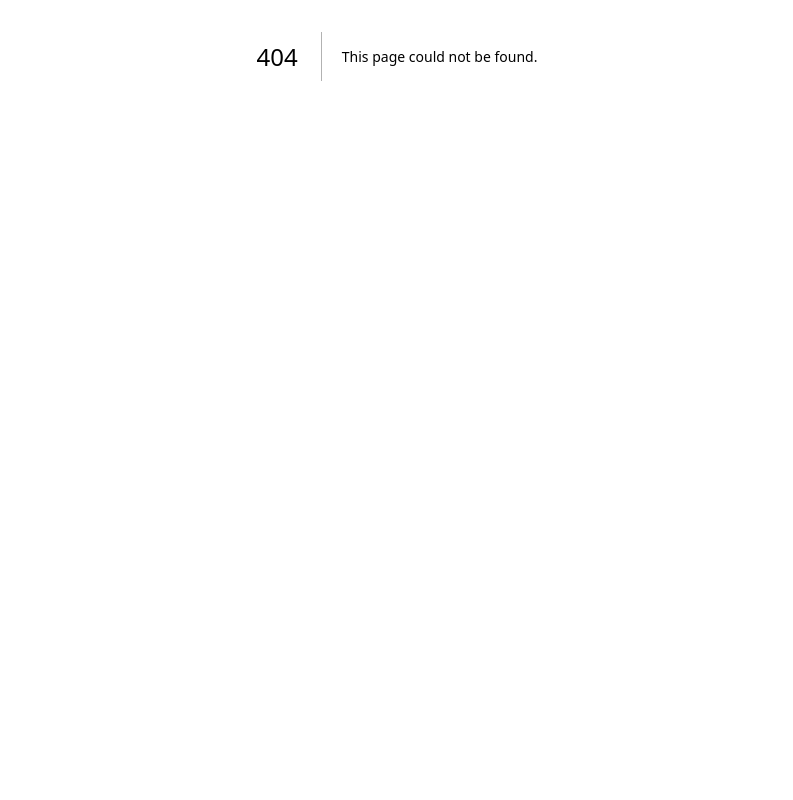
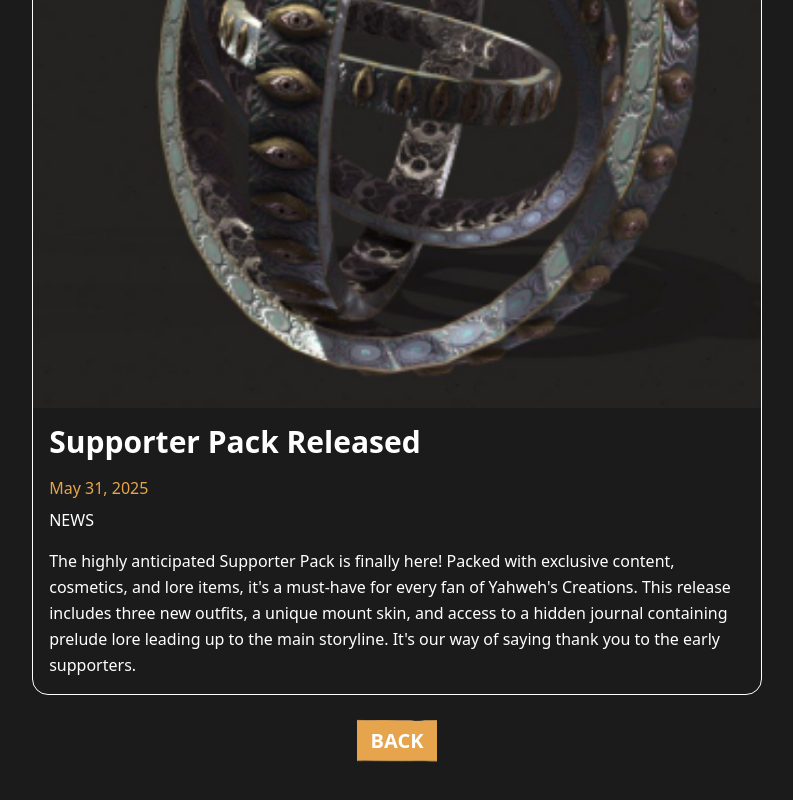
Before and after one commit to Endorze/Yahwehs-Creations, a Next.js app: page /fullnews/1 in a window 1280 px wide. Before the commit this address had no page. Shown: the part 424-1224 px from the top of the page, without its empty margins (243-1036 px from the left). Before the commit the page ends 880 px from the top, so only its background shows below. Built offline with nearby package versions, Linux system fonts and the light colour scheme.

Commit message:
created RecentNews and FullNews components

```diff
--- a/src/app/components/017-RecentNews/index.tsx
+++ b/src/app/components/017-RecentNews/index.tsx
@@ -1,8 +1,12 @@
+"use client"
+
+import { useState } from "react"
 import { newsItems } from "@/data/news"
-import Button from "../Button"
+import H2Title from "../H2Title/H2Title"
+import Link from "next/link"
 
 interface NewsProp {
-    id?: number
+    id: number
     title: string
     type: string
     date: string
@@ -15,22 +19,52 @@ interface ImageProp {
     text: string
 }
 
+interface ButtonProps {
+    text: string
+    href?: string
+    onClick?: () => void
+}
+
+const Button = ({ text, href, onClick }: ButtonProps) => {
+    if (href) {
+        return (
+            <a href={href} className="bg-[#e6a54c] px-6 py-2 rounded uppercase cursor-pointer hover:opacity-80 transition"> {text}
+            </a>
+        )
+    }
+
+    return (
+        <button onClick={onClick}
+            className="bg-[#e6a54c] px-6 py-2 rounded uppercase cursor-pointer hover:opacity-80 transition">
+            {text}
+        </button>
+    )
+}
+
+const ImagesData = ({ image, text }: ImageProp) => {
+    return (
+        <img src={image} alt={text} width="20%" height="auto" className="rounded-2xl" />
+    )
+}
+
 const RecentNews = () => {
     const News: NewsProp[] = newsItems
+    const [visibleCount, setVisibleCount] = useState(3)
 
-    const ImagesData = ({ image, text }: ImageProp) => {
-        return (
-            <img src={image} alt={text} width="20%" height="auto" />
-        )
+    const loadMore = () => {
+        setVisibleCount((prev) => prev + 6) // show 6 more on each click
     }
+
     return (
         <div className="bg-[#1B1B1B] text-white">
             <div className="mr-[48px] ml-[48px]">
-                <h1 className="border-b p-4 text-2xl uppercase">Recent News</h1>
+                <div className="border-b p-4 uppercase">
+                    <H2Title text="Recent News" size="24px" />
+                </div>
 
-                <div className="flex flex-col gap-4 ">
-                    {News.slice(0, 3).map((item: NewsProp, index) => (
-                        <div key={index} className="group flex flex-row items-start p-8 border-b gap-[48px] transition-all duration-300 ease-in-out hover:pl-12 hover:bg-[#808080] cursor-pointer">
+                <div className="flex flex-col gap-4">
+                    {News.slice(0, visibleCount).map((item: NewsProp, index) => (
+                        <Link href={`/fullnews/${item.id}`} key={index} className="group flex flex-row items-start p-8 border-b gap-[48px] transition-all duration-300 ease-in-out hover:pl-12 hover:bg-[#808080] cursor-pointer">
                             <ImagesData image={item.image} text={item.type} />
 
                             <div className="flex flex-col mt-8 gap-2">
@@ -38,16 +72,22 @@ const RecentNews = () => {
                                 <div className="text-sm">{item.type}</div>
                                 <div className="text-sm text-[#e6a54c]">{item.date}</div>
                             </div>
-                        </div>
+                        </Link>
                     ))}
                 </div>
+            </div>
 
-            </div>
-            <div className="flex items-center justify-center p-6 pb-16 uppercase"><Button text="load more news" href={""} /></div>
+            {visibleCount < News.length && (
+                <div className="flex items-center justify-center p-6 pb-16 uppercase">
+                    <Button text="Load More News" onClick={loadMore} />
+                </div>
+            )}
+
             <div className="flex items-center justify-center w-full -mt-10 p-[3px]">
                 <img src="/images/effects/gradientline.png" alt="Gradient Line" />
             </div>
         </div>
     )
 }
+
 export default RecentNews
--- /dev/null
+++ b/src/app/fullnews/[news]/page.tsx
@@ -0,0 +1,33 @@
+import { newsItems } from "@/data/news"
+import Button from "@/app/components/Button"
+
+interface PageProps {
+    params: { news: string }
+}
+
+const NewsDetail = async ({ params }: PageProps) => {
+    const newsId = parseInt(params.news)
+    const newsData = newsItems.find(item => item.id === newsId)
+
+    return (
+        <div className="bg-[#1B1B1B] text-white min-h-screen p-8 flex flex-col justify-center items-center">
+            {newsData ?
+                <div className="border rounded-b-2xl w-full md:w-3/5 ">
+                    <div className="flex flex-col justify-center items-center">
+                        <img src={newsData.image} alt={newsData.title}  className="w-full object-contain" />
+                        </div>
+                    <div className="text-left p-[16px]">
+                        <h1 className="text-3xl font-bold mb-4">{newsData.title}</h1>
+                        <p className="text-[#e6a54c] mb-2">{newsData.date}</p>
+                        <p className="mb-4">{newsData.type}</p>
+                        <p className="leading-relaxed">{newsData.description || "No description provided."}</p>
+                    </div>
+                </div>
+                : <div>"no data found"</div>
+            }
+            <div className="flex items-center justify-center p-6 pb-16 uppercase"><Button text="back" href={"/"} /></div>
+        </div>
+    )
+}
+
+export default NewsDetail
```
